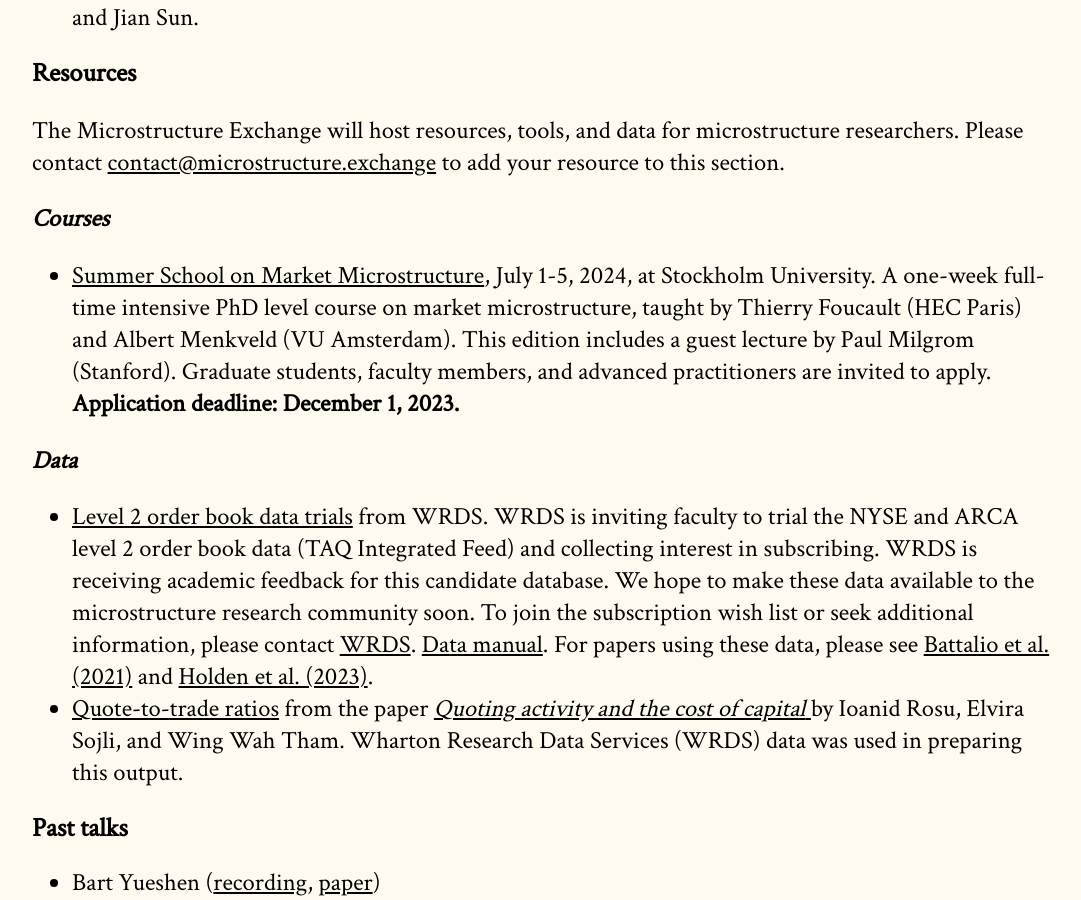
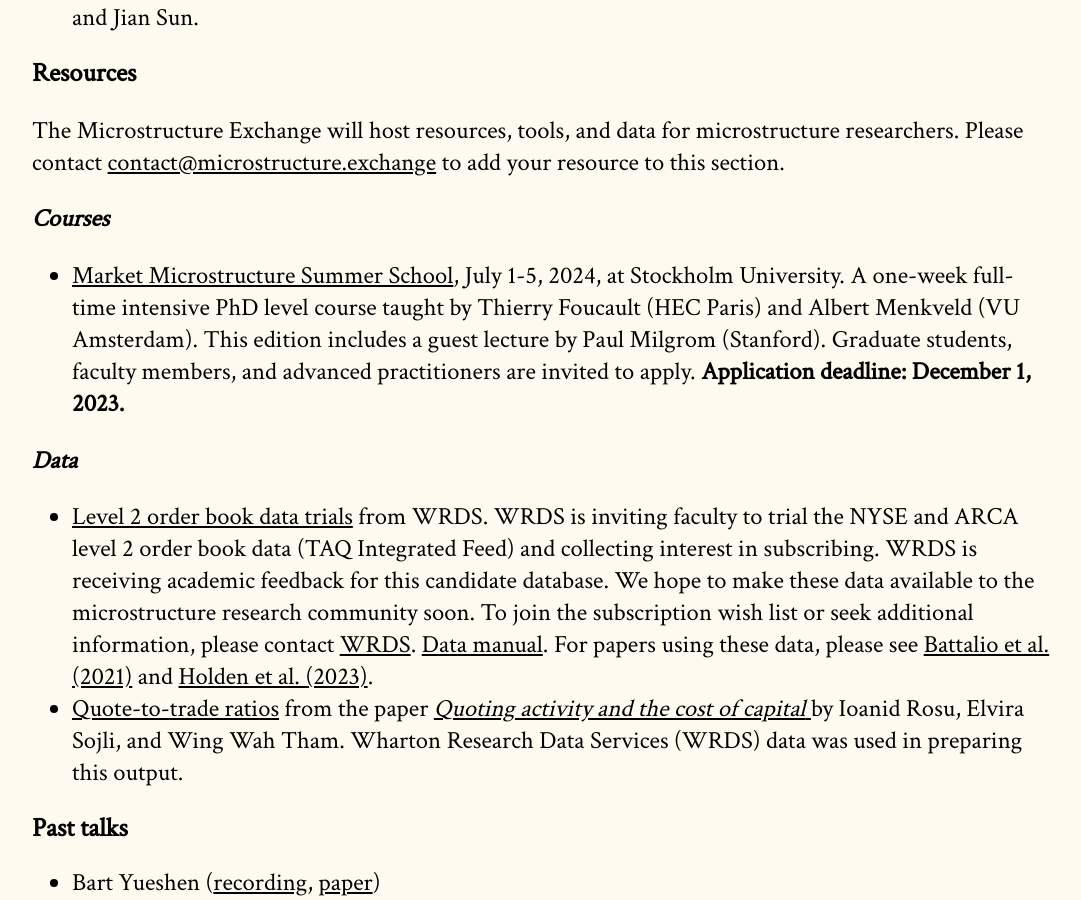
Before and after one commit to cpfiffer/microstructure.exchange, a Jekyll site: the page built from index.md, in a window 1280 px wide and 900 px high, scrolled down 2405 px. Shown: the whole window, without its empty margins (96-1177 px from the left). Built offline with Jekyll 4.4.1, drawn with Linux system fonts in a browser that asks for light colours; some web fonts are replaced.

Commit message:
Update index.md

```diff
--- a/index.md
+++ b/index.md
@@ -60,7 +60,7 @@ WRDS is sponsoring the TME best paper award. Every academic year, all papers pre
 The Microstructure Exchange will host resources, tools, and data for microstructure researchers. Please contact [contact@microstructure.exchange](mailto:contact@microstructure.exchange) to add your resource to this section.
 
 ### Courses
-- [Summer School on Market Microstructure](https://microstructure-course.com/), July 1-5, 2024, at Stockholm University. A one-week full-time intensive PhD level course on market microstructure, taught by Thierry Foucault (HEC Paris) and Albert Menkveld (VU Amsterdam). This edition includes a guest lecture by Paul Milgrom (Stanford). Graduate students, faculty members, and advanced practitioners are invited to apply. **Application deadline: December 1, 2023.**
+- [Market Microstructure Summer School](https://microstructure-course.com/), July 1-5, 2024, at Stockholm University. A one-week full-time intensive PhD level course taught by Thierry Foucault (HEC Paris) and Albert Menkveld (VU Amsterdam). This edition includes a guest lecture by Paul Milgrom (Stanford). Graduate students, faculty members, and advanced practitioners are invited to apply. **Application deadline: December 1, 2023.**
 
 ### Data
 
```
